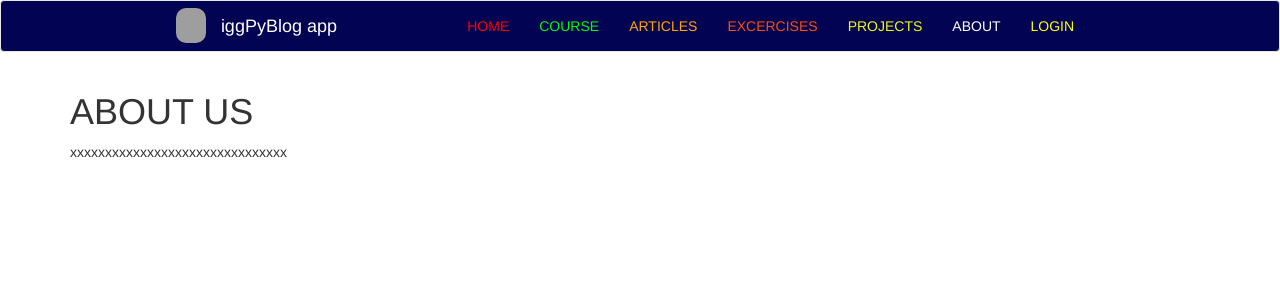
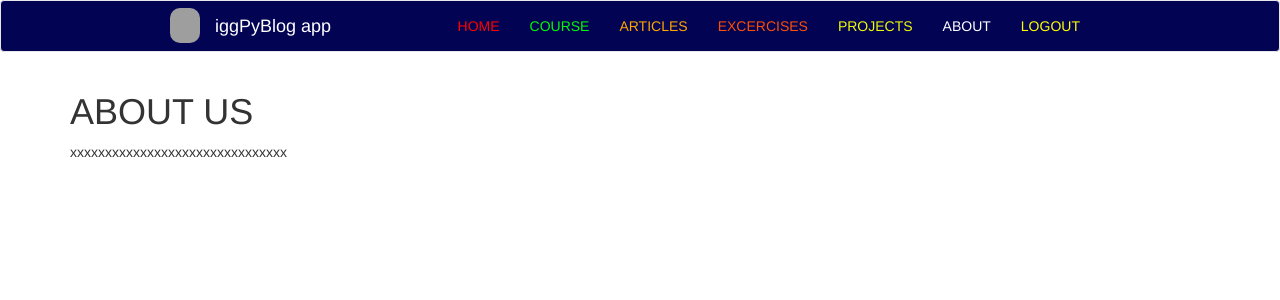
Before and after one commit to iggProjects/iggPyBlog, a Flask app: page /about in a window 1280 px wide. Shown: the top 300 px of the page. Run offline with Flask 2, Linux system fonts and the light colour scheme; some libraries are stand-ins or nearby versions; grey boxes are pictures that could not be loaded.

Commit message:
update app & _navbar

```diff
--- a/app.py
+++ b/app.py
@@ -76,7 +76,6 @@ def login():
     return render_template('login.html', error=error)
 
 
-
 if __name__ == '__main__':
     #login.run(debug=True)
     app.run(debug=True)
--- a/templates/includes/_navbar.html
+++ b/templates/includes/_navbar.html
@@ -22,7 +22,7 @@
           <li><a href="/excercises" style="color:rgb(251, 79, 6)">EXCERCISES</a></li>
           <li><a href="/project" style="color:rgb(239, 251, 6)">PROJECTS</a></li>
           <li><a href="/about" style="color:white">ABOUT</a></li>
-          <li><a href="/login" style="color:yellow">LOGIN</a></li>
+          <li><a href="/login" style="color:yellow">LOGOUT</a></li>
         </ul>
 
       </div>
```
